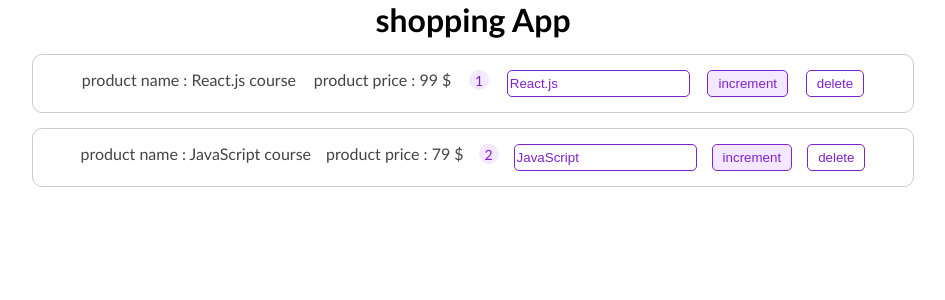
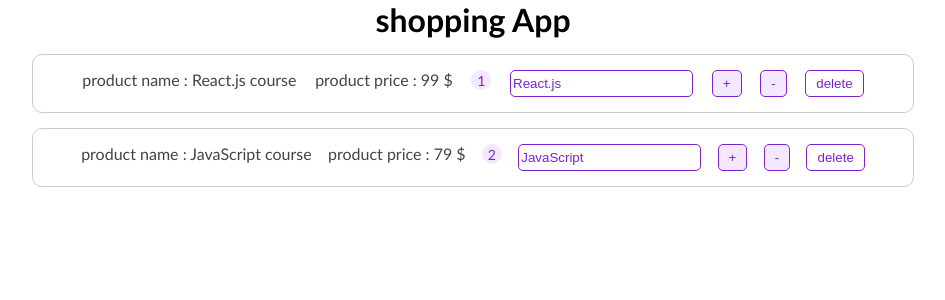
Before and after one commit to HaniehEbadi/React-Course, a React (Create React App) app: page / in a window 1280 px wide. Shown: the top 300 px of the page, without its empty margins (167-1112 px from the left). Built offline with nearby package versions, Linux system fonts and the light colour scheme.

Commit message:
conditional rendering

```diff
--- a/src/Components/Product/Product.js
+++ b/src/Components/Product/Product.js
@@ -7,7 +7,8 @@
       <p>product price : {props.product.price}</p>
       <span className={styles.value}>{props.product.quantity}</span>
       <input className={styles.input} type="text" onChange={props.onChange} value={props.product.title}/>
-      <button onClick={props.onIncrement} className={`${styles.button} ${styles.inc}`}>increment</button>
+      <button onClick={props.onIncrement} className={`${styles.button} ${styles.inc}`}>+</button>
+      <button onClick={props.onDecrement} className={`${styles.button} ${styles.inc}`}>-</button>
       <button onClick={props.onDelete} className={styles.button}>delete</button>
     </div>
   );
--- a/src/Components/Product/ProductList.js
+++ b/src/Components/Product/ProductList.js
@@ -16,6 +16,18 @@
     this.setState({products : products})
   }
 
+  decrementHandler = (id) => {
+    const products = [...this.state.products]
+    const selectedProduct = products.find((p) => p.id === id)
+    if (selectedProduct.quantity === 1) {
+      const filteredProducts = products.filter((p) => p.id !== id);
+      this.setState({products: filteredProducts});
+    } else {
+      selectedProduct.quantity -= 1
+      this.setState({products : products})
+    }
+  }
+
   removeHandler = (id) => {
     const filteredProducts = this.state.products.filter((p) => p.id !== id);
     this.setState({products: filteredProducts});
@@ -26,24 +38,30 @@
     const selectedProduct = this.state.products.find((p) => p.id === id)
     selectedProduct.title = event.target.value
     this.setState({products})
-    console.log(selectedProduct.title)
   };
 
-  render() {
-    return (
-      <div>
-        {this.state.products.map((product) => {
+  renderProduct = () => {
+    if (this.state.products.length === 0)
+      return <div>there is no product in cart</div>;
+
+    return this.state.products.map((product) => {
       return (
         <Product
           product={product}
           onIncrement={() => this.incrementHandler(product.id)}
+          onDecrement={() => this.decrementHandler(product.id)}
           onDelete={() => this.removeHandler(product.id)}
           onChange={(e) => this.changeHandler(e,product.id)}
         />
       );
-      })}
-      </div>
-    );
+    });
+  };
+
+  render() {
+    return <div>
+      {!this.state.products.length && <div>go to shoppings</div>}
+      {this.renderProduct()}
+      </div>;
   }
 }
 
```
Lines whose indentation alone changed are shown as unchanged.
